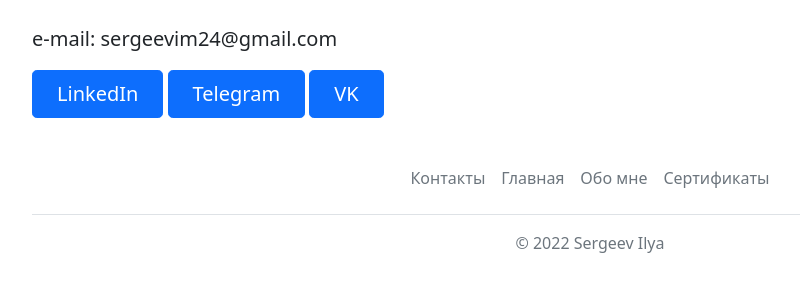
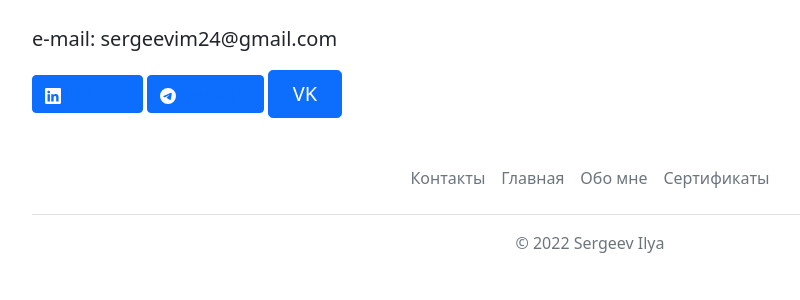
Before and after one commit to wesk777/CVweb-site, a Flask app: page /contact in a window 1280 px wide. Shown: the part 73-373 px from the top of the page, without its empty margins (50-850 px from the left). Run offline with Flask 2, Linux system fonts and the light colour scheme.

Commit message:
add button tg linkedin

```diff
--- a/templates/contact.html
+++ b/templates/contact.html
@@ -12,8 +12,20 @@ contact
 <p class="lead">
     e-mail: sergeevim24@gmail.com
         </p>
-    <a href="https://www.linkedin.com/in/ilya-sergeev-630975239/" class="btn btn-primary btn-lg px-4">LinkedIn</a>
-    <a href="https://t.me/ISergeev24" class="btn btn-primary btn-lg px-4">Telegram</a>
+
+    <button type="button" class="btn btn-primary">
+                <svg xmlns="http://www.w3.org/2000/svg" width="16" height="16" fill="currentColor" class="bi bi-linkedin" viewBox="0 0 16 16" data-darkreader-inline-fill="" style="--darkreader-inline-fill:currentColor;">
+  <path d="M0 1.146C0 .513.526 0 1.175 0h13.65C15.474 0 16 .513 16 1.146v13.708c0 .633-.526 1.146-1.175 1.146H1.175C.526 16 0 15.487 0 14.854V1.146zm4.943 12.248V6.169H2.542v7.225h2.401zm-1.2-8.212c.837 0 1.358-.554 1.358-1.248-.015-.709-.52-1.248-1.342-1.248-.822 0-1.359.54-1.359 1.248 0 .694.521 1.248 1.327 1.248h.016zm4.908 8.212V9.359c0-.216.016-.432.08-.586.173-.431.568-.878 1.232-.878.869 0 1.216.662 1.216 1.634v3.865h2.401V9.25c0-2.22-1.184-3.252-2.764-3.252-1.274 0-1.845.7-2.165 1.193v.025h-.016a5.54 5.54 0 0 1 .016-.025V6.169h-2.4c.03.678 0 7.225 0 7.225h2.4z"></path>
+</svg>
+                <a href="https://www.linkedin.com/in/ilya-sergeev-630975239/">LinkedIn</a>
+              </button>
+
+    <button type="button" class="btn btn-primary">
+                <svg xmlns="http://www.w3.org/2000/svg" width="16" height="16" fill="currentColor" class="bi bi-telegram" viewBox="0 0 16 16" data-darkreader-inline-fill="" style="--darkreader-inline-fill:currentColor;">
+  <path d="M16 8A8 8 0 1 1 0 8a8 8 0 0 1 16 0zM8.287 5.906c-.778.324-2.334.994-4.666 2.01-.378.15-.577.298-.595.442-.03.243.275.339.69.47l.175.055c.408.133.958.288 1.243.294.26.006.549-.1.868-.32 2.179-1.471 3.304-2.214 3.374-2.23.05-.012.12-.026.166.016.047.041.042.12.037.141-.03.129-1.227 1.241-1.846 1.817-.193.18-.33.307-.358.336a8.154 8.154 0 0 1-.188.186c-.38.366-.664.64.015 1.088.327.216.589.393.85.571.284.194.568.387.936.629.093.06.183.125.27.187.331.236.63.448.997.414.214-.02.435-.22.547-.82.265-1.417.786-4.486.906-5.751a1.426 1.426 0 0 0-.013-.315.337.337 0 0 0-.114-.217.526.526 0 0 0-.31-.093c-.3.005-.763.166-2.984 1.09z"></path>
+</svg>
+                <a href="https://t.me/ISergeev24">Telegram</a>
+              </button>
     <a href="https://vk.com/id379956633" class="btn btn-primary btn-lg px-4">VK</a>
 </div>
 
```
